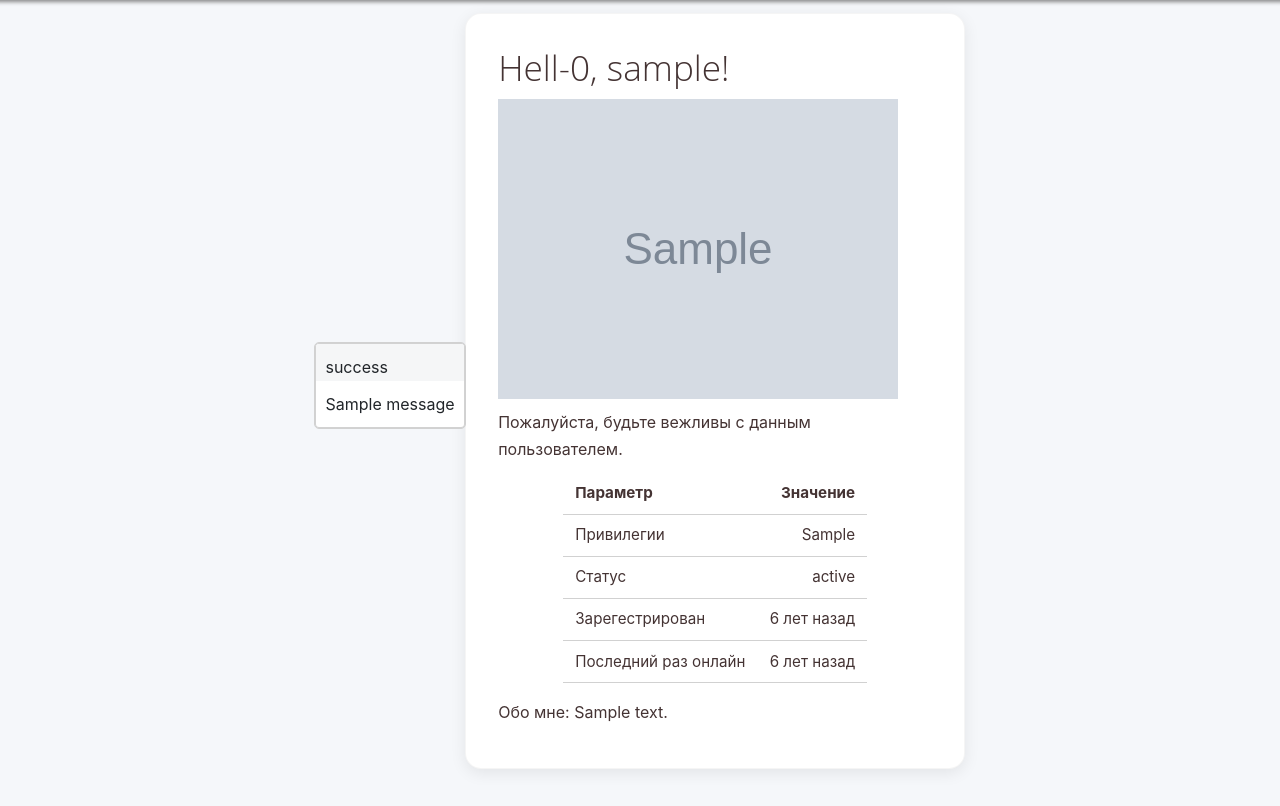
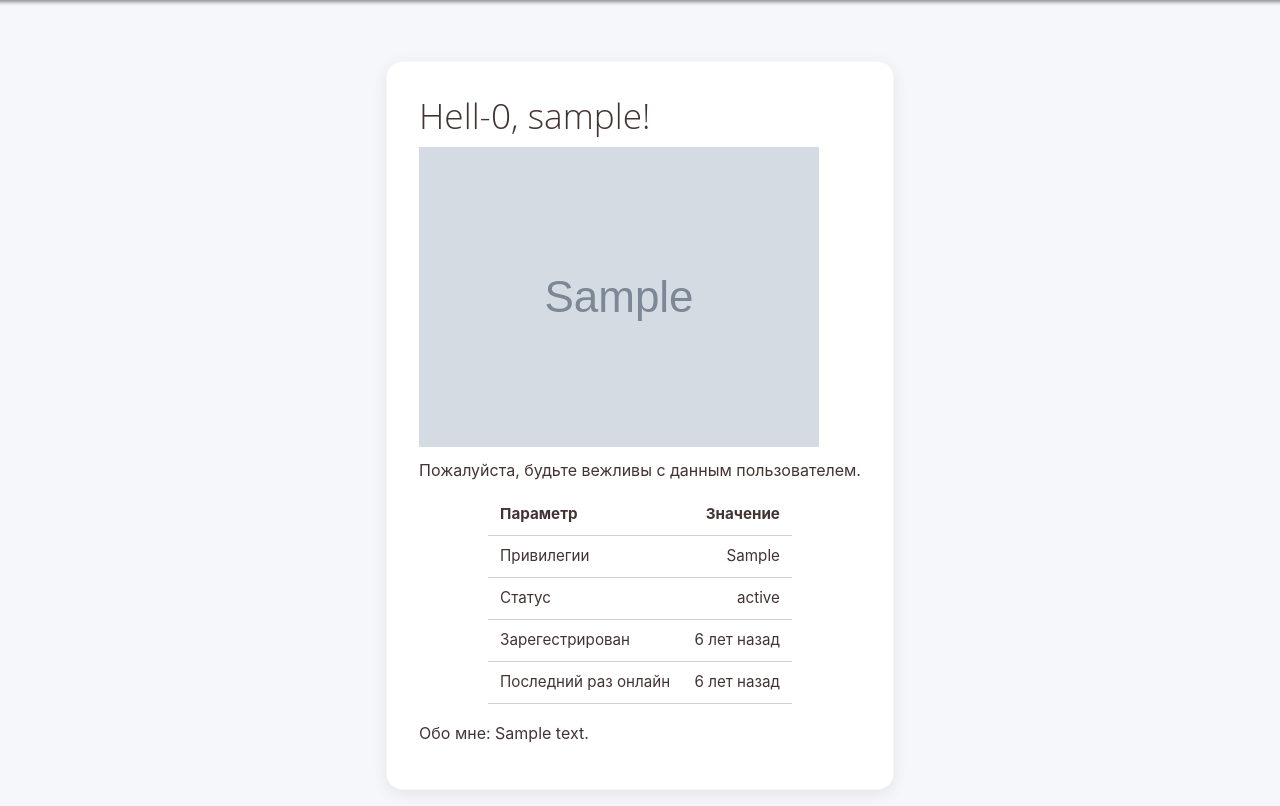
Before and after one commit to DanielBash/hell-0, a Flask app: a page that uses templates/base.html in a window 1280 px wide. Shown: the part 53-859 px from the top of the page. Before the commit the page ends 823 px from the top, so only its background shows below. Run offline with Flask 3, Linux system fonts and the light colour scheme; tables that the repository leaves empty hold one stand-in row (values such as "Sample post"); grey boxes marked "Sample" are stand-in pictures; one stand-in notice (Sample message) is shown; parts of the project's set-up code (start-up, migrations or seed data) failed here and were passed over.

Commit message:
[MINOR] Final

```diff
--- a/static/css/card.css
+++ b/static/css/card.css
@@ -46,6 +46,18 @@
           padding: 32px 32px 32px 32px;
           border: 1px solid rgba(0,0,0,0.04);
         }
+        .login-card-wide {
+          margin-top: 50px;
+          max-width: 700px;
+          width: 100%;
+          height: 100%;
+          background-color: var(--tg-bg);
+          border-radius: 16px;
+          box-shadow: 0 4px 16px rgba(0, 0, 0, 0.08);
+          padding: 32px 32px 32px 32px;
+          border: 1px solid rgba(0,0,0,0.04);
+        }
+
         .login-card-comments {
           margin-top: 50px;
           max-width: 500px;
@@ -57,6 +69,7 @@
           padding: 10px 10px 10px 10px;
           border: 1px solid rgba(0,0,0,0.04);
         }
+
 
 
         .login-card_marginless {
@@ -75,6 +88,9 @@
             margin-top: 0;
 }
         .login-card > :first-child {
+            margin-top: 0;
+}
+        .login-card-wide > :first-child {
             margin-top: 0;
 }
         .login-card_user > :first-child {
@@ -197,3 +213,4 @@
             padding: 24px 16px;
           }
         }
+        /* центрирование flash-сообщений над карточкой */
--- a/templates/admin.html
+++ b/templates/admin.html
@@ -4,6 +4,8 @@
 <head>
     <link rel="stylesheet" href="{{ url_for('static', filename='css/card.css') }}">
 </head>
+
+
 
 <div class="cards-vertical">
     <div class="login-card">
--- a/templates/base.html
+++ b/templates/base.html
@@ -49,28 +49,6 @@
 </nav>
 {% endblock %}
 
-{% block warnings %}
-{% with messages = get_flashed_messages(with_categories=true) %}
-{% for category, message in messages %}
-{% if category == 'Warning' %}
-<aside>
-    <div class="card warn">
-        <p>Сообщение</p>
-        <p>{{message}}</p>
-    </div>
-</aside>
-{% else %}
-<aside>
-    <div class="card info">
-        <p>{{category}}</p>
-        <p>{{message}}</p>
-    </div>
-</aside>
-{% endif %}
-{% endfor %}
-{% endwith %}
-{% endblock %}
-
 
 {% block content %}{% endblock %}
 </body>
--- a/templates/user.html
+++ b/templates/user.html
@@ -8,7 +8,7 @@
 
 {% block content %}
 <div class="cards-vertical">
-    <div class="login-card">
+    <div class="login-card-wide">
         <h1>Hell-0, {{ target_user.username }}!</h1>
 
         {% if target_user.profile_picture %}
```
